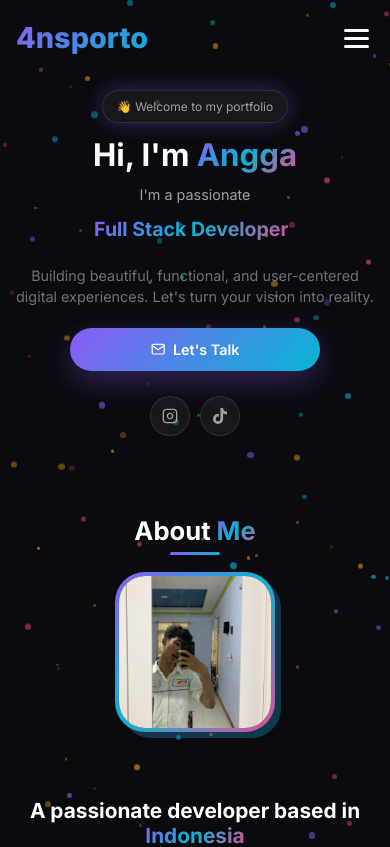
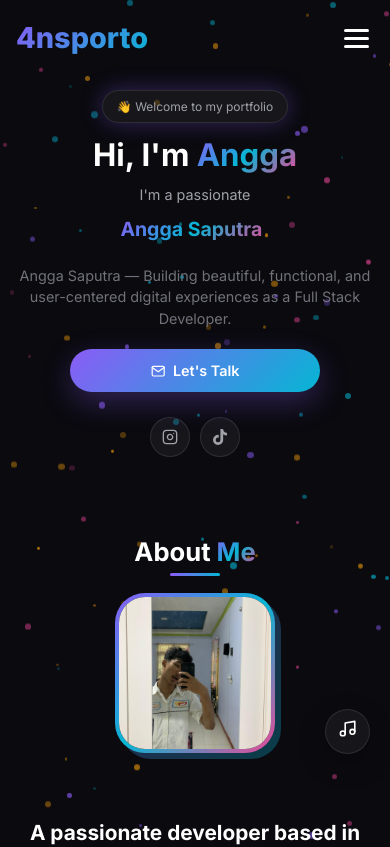
Before and after one commit to anggasaputra-hub/portofolio-angga, a React (Vite) app: page / in a window 390 px wide. Shown: the top 847 px of the page. Built offline with nearby package versions, Linux system fonts and the light colour scheme.

Commit message:
feat: add SEO optimization and Music Player structure

```diff
--- a/index.html
+++ b/index.html
@@ -7,29 +7,29 @@
   <meta name="viewport" content="width=device-width, initial-scale=1.0" />
 
   <!-- Primary Meta -->
-  <title>Angga | Full Stack Developer & UI/UX Designer</title>
+  <title>Angga Saputra | Portofolio Teknologi Informasi Universitas Muhammadiyah Purworejo</title>
   <meta name="description"
-    content="Portfolio Angga — Full Stack Developer & UI/UX Designer dari Purworejo, Indonesia. Spesialis membangun pengalaman digital yang indah, fungsional, dan berpusat pada pengguna." />
+    content="Portofolio Angga Saputra, mahasiswa Teknologi Informasi Universitas Muhammadiyah Purworejo. Spesialis Full Stack Developer & UI/UX Designer membangun pengalaman digital yang indah." />
   <meta name="keywords"
-    content="angga, portfolio, full stack developer, ui ux designer, react, javascript, web development, purworejo, indonesia" />
-  <meta name="author" content="Angga" />
+    content="angga saputra, angga, teknologi informasi, universitas muhammadiyah purworejo, portofolio, web development, full stack developer, ui ux designer, purworejo, indonesia" />
+  <meta name="author" content="Angga Saputra" />
   <meta name="robots" content="index, follow" />
 
   <!-- Open Graph / Facebook -->
   <meta property="og:type" content="website" />
   <meta property="og:url" content="https://4nsporto.vercel.app/" />
-  <meta property="og:title" content="Angga | Full Stack Developer & UI/UX Designer" />
+  <meta property="og:title" content="Angga Saputra | Portofolio Teknologi Informasi Universitas Muhammadiyah Purworejo" />
   <meta property="og:description"
-    content="Portfolio Angga — Full Stack Developer & UI/UX Designer yang passionate dari Purworejo, Indonesia." />
+    content="Portofolio Angga Saputra, mahasiswa Teknologi Informasi Universitas Muhammadiyah Purworejo. Full Stack Developer & UI/UX Designer." />
   <meta property="og:image" content="/og-image.png" />
   <meta property="og:locale" content="id_ID" />
   <meta property="og:site_name" content="4nsporto" />
 
   <!-- Twitter Card -->
   <meta name="twitter:card" content="summary_large_image" />
-  <meta name="twitter:title" content="Angga | Full Stack Developer & UI/UX Designer" />
+  <meta name="twitter:title" content="Angga Saputra | Portofolio Teknologi Informasi Universitas Muhammadiyah Purworejo" />
   <meta name="twitter:description"
-    content="Portfolio Angga — Full Stack Developer & UI/UX Designer yang passionate dari Purworejo, Indonesia." />
+    content="Portofolio Angga Saputra, mahasiswa Teknologi Informasi Universitas Muhammadiyah Purworejo. Full Stack Developer & UI/UX Designer." />
   <meta name="twitter:image" content="/og-image.png" />
 
   <!-- Canonical -->
@@ -40,6 +40,30 @@
   <link rel="preconnect" href="https://fonts.gstatic.com" crossorigin>
   <link href="https://fonts.googleapis.com/css2?family=Inter:wght@300;400;500;600;700;800&display=swap"
     rel="stylesheet">
+
+  <!-- Schema.org JSON-LD -->
+  <script type="application/ld+json">
+    {
+      "@context": "https://schema.org",
+      "@type": "Person",
+      "name": "Angga Saputra",
+      "url": "https://4nsporto.vercel.app/",
+      "jobTitle": "Full Stack Developer",
+      "alumniOf": {
+        "@type": "CollegeOrUniversity",
+        "name": "Universitas Muhammadiyah Purworejo"
+      },
+      "address": {
+        "@type": "PostalAddress",
+        "addressLocality": "Purworejo",
+        "addressCountry": "Indonesia"
+      },
+      "sameAs": [
+        "https://www.instagram.com/4ns.taa",
+        "https://www.tiktok.com/@4ns.ta"
+      ]
+    }
+  </script>
 </head>
 
 <body>
--- a/src/App.jsx
+++ b/src/App.jsx
@@ -9,6 +9,7 @@ import Contact from './components/Contact';
 import Footer from './components/Footer';
 import ScrollToTop from './components/ScrollToTop';
 import Preloader from './components/Preloader';
+import MusicPlayer from './components/MusicPlayer';
 import { LanguageProvider } from './context/LanguageContext';
 import './index.css';
 
@@ -32,6 +33,7 @@ function App() {
             <Contact />
           </main>
           <Footer />
+          <MusicPlayer />
           <ScrollToTop />
         </div>
       )}
--- /dev/null
+++ b/src/components/MusicPlayer.jsx
@@ -0,0 +1,95 @@
+import { useState, useRef, useEffect } from 'react';
+import { motion, AnimatePresence } from 'framer-motion';
+import { FiMusic, FiVolumeX, FiVolume2 } from 'react-icons/fi';
+import musicFile from '../assets/audio/background-music.mp3';
+
+const MusicPlayer = () => {
+    const [isPlaying, setIsPlaying] = useState(false);
+    const [isMuted, setIsMuted] = useState(false);
+    const audioRef = useRef(null);
+
+    const togglePlay = () => {
+        if (isPlaying) {
+            audioRef.current.pause();
+        } else {
+            audioRef.current.play().catch(err => {
+                console.log("Autoplay blocked or file missing:", err);
+            });
+        }
+        setIsPlaying(!isPlaying);
+    };
+
+    const toggleMute = () => {
+        audioRef.current.muted = !isMuted;
+        setIsMuted(!isMuted);
+    };
+
+    return (
+        <div className="music-player-container">
+            <audio
+                ref={audioRef}
+                src={musicFile}
+                loop
+                onPlay={() => setIsPlaying(true)}
+                onPause={() => setIsPlaying(false)}
+            />
+
+            <motion.div
+                className="music-player-controls"
+                initial={{ opacity: 0, x: 50 }}
+                animate={{ opacity: 1, x: 0 }}
+                transition={{ delay: 1 }}
+            >
+                <motion.button
+                    className={`music-btn ${isPlaying ? 'playing' : ''}`}
+                    onClick={togglePlay}
+                    whileHover={{ scale: 1.1 }}
+                    whileTap={{ scale: 0.9 }}
+                    title={isPlaying ? "Pause Music" : "Play Music"}
+                >
+                    <AnimatePresence mode="wait">
+                        {isPlaying ? (
+                            <motion.div
+                                key="playing"
+                                initial={{ opacity: 0, rotate: -90 }}
+                                animate={{ opacity: 1, rotate: 0 }}
+                                exit={{ opacity: 0, rotate: 90 }}
+                            >
+                                <div className="music-bars">
+                                    <span></span>
+                                    <span></span>
+                                    <span></span>
+                                </div>
+                            </motion.div>
+                        ) : (
+                            <motion.div
+                                key="paused"
+                                initial={{ opacity: 0, scale: 0.5 }}
+                                animate={{ opacity: 1, scale: 1 }}
+                                exit={{ opacity: 0, scale: 1.5 }}
+                            >
+                                <FiMusic />
+                            </motion.div>
+                        )}
+                    </AnimatePresence>
+                </motion.button>
+
+                {isPlaying && (
+                    <motion.button
+                        className="mute-btn"
+                        initial={{ opacity: 0, scale: 0 }}
+                        animate={{ opacity: 1, scale: 1 }}
+                        exit={{ opacity: 0, scale: 0 }}
+                        onClick={toggleMute}
+                        whileHover={{ scale: 1.1 }}
+                        whileTap={{ scale: 0.9 }}
+                    >
+                        {isMuted ? <FiVolumeX /> : <FiVolume2 />}
+                    </motion.button>
+                )}
+            </motion.div>
+        </div>
+    );
+};
+
+export default MusicPlayer;
--- a/src/index.css
+++ b/src/index.css
@@ -1474,3 +1474,108 @@ textarea.form-input {
     font-size: 1.1rem;
   }
 }
+
+/* Music Player */
+.music-player-container {
+  position: fixed;
+  bottom: 100px;
+  right: 30px;
+  z-index: 999;
+  display: flex;
+  flex-direction: column;
+  gap: 10px;
+  align-items: center;
+}
+
+.music-player-controls {
+  display: flex;
+  flex-direction: column;
+  gap: 10px;
+  align-items: center;
+}
+
+.music-btn {
+  width: 50px;
+  height: 50px;
+  border-radius: 50%;
+  background: var(--glass-bg);
+  backdrop-filter: blur(10px);
+  border: 1px solid var(--glass-border);
+  color: var(--text-primary);
+  display: flex;
+  align-items: center;
+  justify-content: center;
+  cursor: pointer;
+  font-size: 1.2rem;
+  transition: all var(--transition-medium);
+  box-shadow: 0 10px 30px rgba(0, 0, 0, 0.2);
+}
+
+.music-btn.playing {
+  background: var(--gradient-1);
+  border-color: transparent;
+  color: white;
+  box-shadow: 0 0 20px rgba(139, 92, 246, 0.4);
+}
+
+.music-btn:hover {
+  transform: scale(1.1);
+  border-color: var(--gradient-1);
+}
+
+.mute-btn {
+  width: 40px;
+  height: 40px;
+  border-radius: 50%;
+  background: var(--glass-bg);
+  backdrop-filter: blur(10px);
+  border: 1px solid var(--glass-border);
+  color: var(--text-secondary);
+  display: flex;
+  align-items: center;
+  justify-content: center;
+  cursor: pointer;
+  font-size: 1rem;
+  transition: all var(--transition-medium);
+}
+
+.mute-btn:hover {
+  color: var(--text-primary);
+  border-color: var(--text-secondary);
+}
+
+/* Music Bars Animation */
+.music-bars {
+  display: flex;
+  align-items: flex-end;
+  gap: 3px;
+  height: 15px;
+}
+
+.music-bars span {
+  width: 3px;
+  background: white;
+  border-radius: 2px;
+  animation: music-bar 1s ease-in-out infinite;
+}
+
+.music-bars span:nth-child(1) { height: 60%; animation-delay: 0s; }
+.music-bars span:nth-child(2) { height: 100%; animation-delay: 0.2s; }
+.music-bars span:nth-child(3) { height: 40%; animation-delay: 0.4s; }
+
+@keyframes music-bar {
+  0%, 100% { transform: scaleY(1); }
+  50% { transform: scaleY(0.5); }
+}
+
+@media (max-width: 768px) {
+  .music-player-container {
+    bottom: 90px;
+    right: 20px;
+  }
+
+  .music-btn {
+    width: 45px;
+    height: 45px;
+  }
+}
--- a/src/translations/index.js
+++ b/src/translations/index.js
@@ -14,13 +14,13 @@ const translations = {
             badge: '👋 Welcome to my portfolio',
             greeting: "Hi, I'm",
             subtitle: "I'm a passionate",
-            description: 'Building beautiful, functional, and user-centered digital experiences. Let\'s turn your vision into reality.',
+            description: 'Angga Saputra — Building beautiful, functional, and user-centered digital experiences as a Full Stack Developer.',
             talkBtn: "Let's Talk",
             typed: [
+                'Angga Saputra', 2000,
                 'Full Stack Developer', 2000,
                 'UI/UX Designer', 2000,
                 'Problem Solver', 2000,
-                'Creative Thinker', 2000,
             ],
             scrollDown: 'Scroll Down',
         },
@@ -31,7 +31,7 @@ const translations = {
             titleHighlight: 'Me',
             heading: 'A passionate developer based in',
             headingHighlight: 'Indonesia',
-            p1: 'I am an Information Technology student with a strong interest in web development and computer systems. I have learned the basics of programming such as HTML, CSS, and JavaScript, and I am highly motivated to continue learning and improving my skills in the IT field.',
+            p1: 'I am Angga Saputra, an Information Technology student at Universitas Muhammadiyah Purworejo with a strong interest in web development and computer systems. I am highly motivated to continue learning and improving my skills in the IT field.',
             p2: 'I believe that technology can be a solution to many problems in the digital era.',
             stats: ['Projects Completed', 'Years Experience', 'Happy Clients'],
         },
@@ -91,13 +91,13 @@ const translations = {
             badge: '👋 Selamat datang di portofolio saya',
             greeting: 'Hai, Saya',
             subtitle: 'Saya adalah seorang',
-            description: 'Membangun pengalaman digital yang indah, fungsional, dan berpusat pada pengguna. Mari wujudkan visi Anda bersama saya.',
+            description: 'Angga Saputra — Membangun pengalaman digital yang indah, fungsional, dan berpusat pada pengguna sebagai Full Stack Developer.',
             talkBtn: 'Hubungi Saya',
             typed: [
+                'Angga Saputra', 2000,
                 'Full Stack Developer', 2000,
                 'Desainer UI/UX', 2000,
                 'Pemecah Masalah', 2000,
-                'Pemikir Kreatif', 2000,
             ],
             scrollDown: 'Gulir ke Bawah',
         },
@@ -108,7 +108,7 @@ const translations = {
             titleHighlight: 'Saya',
             heading: 'Developer yang passionate dari',
             headingHighlight: 'Indonesia',
-            p1: 'Saya adalah mahasiswa Teknologi Informasi dengan minat kuat di bidang pengembangan web dan sistem komputer. Saya telah mempelajari dasar-dasar pemrograman seperti HTML, CSS, dan JavaScript, dan saya sangat termotivasi untuk terus belajar dan meningkatkan keterampilan saya di bidang IT.',
+            p1: 'Saya Angga Saputra, mahasiswa Teknologi Informasi di Universitas Muhammadiyah Purworejo dengan minat kuat di bidang pengembangan web dan sistem komputer. Saya sangat termotivasi untuk terus belajar dan meningkatkan keterampilan saya di bidang IT.',
             p2: 'Saya percaya bahwa teknologi bisa menjadi solusi untuk banyak masalah di era digital.',
             stats: ['Proyek Selesai', 'Tahun Pengalaman', 'Klien Puas'],
         },
```
Also changed, not shown: public/robots.txt (added), 2 other files (tests, documents, lock files or other folders).
